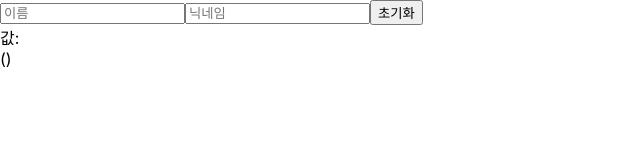
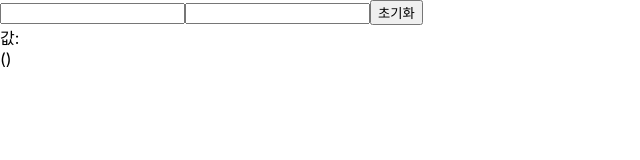
Before and after one commit to wlsgml719/ReactWithVelopert, a React (Create React App) app: page / in a window 1280 px wide. Shown: the top 160 px of the page, without its empty margins (0-640 px from the left). Built offline with nearby package versions, Linux system fonts and the light colour scheme.

Commit message:
DOM element reference at React.js ---> useRef()

```diff
--- a/src/InputSample.js
+++ b/src/InputSample.js
@@ -1,50 +1,40 @@
-import React, { useState } from 'react';
+import React, { useState, useRef } from 'react';
 
-function InputSample()
-{
+function InputSample() {
     const [inputs, setInputs] = useState({
-        name: '',
-        nickname: ''
+        name : '',
+        nickname : ''
     });
+
     const {name, nickname} = inputs;
+    const nameInput = useRef();
 
-    const onChange = (e) =>
-    {
+    const onChange = (e) => {
         const {name, value} = e.target;
-
         setInputs({
             ...inputs,
             [name] : value
-        })
+        });
     };
 
     const onReset = () =>
     {
         setInputs({
             name : '',
-            nickname : ''
-        })
+            nickname: ''
+        });
+        nameInput.current.focus();
     };
 
     return(
         <div>
-            <input
-                name="name"
-                placeholder="이름"
-                onChange={onChange}
-                value={name}
-            />
-            <input
-                name="nickname"
-                placeholder="닉네임"
-                onChange={onChange}
-                value={nickname}
-            />
+            <input name="name" onChange={onChange} value={name} ref={nameInput}></input>
+            <input name="nickname" onChange={onChange} value={nickname}></input>
             <button onClick={onReset}>초기화</button>
             <div>값: </div>
             {name} ({nickname})
         </div>
-    )
-}
+    );
+};
 
 export default InputSample;
```
